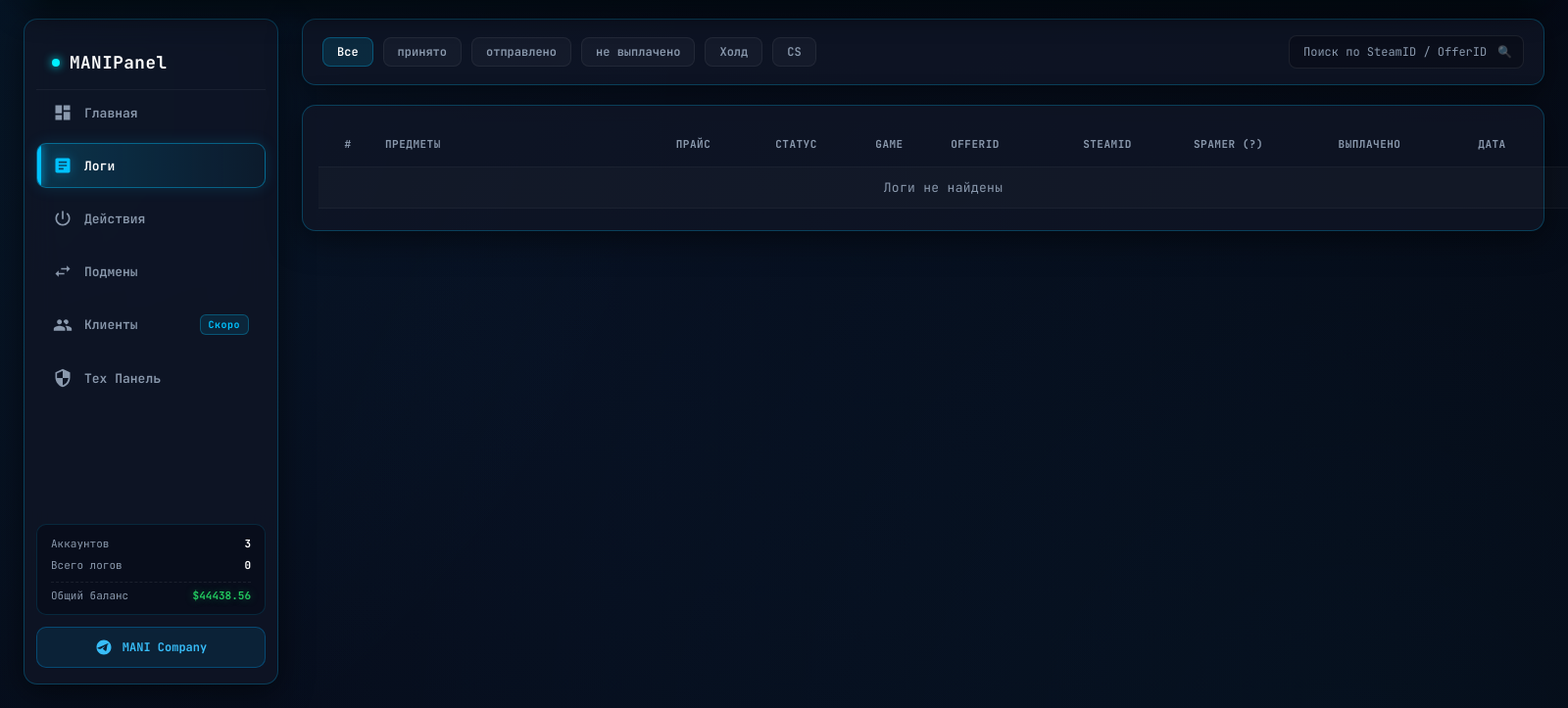
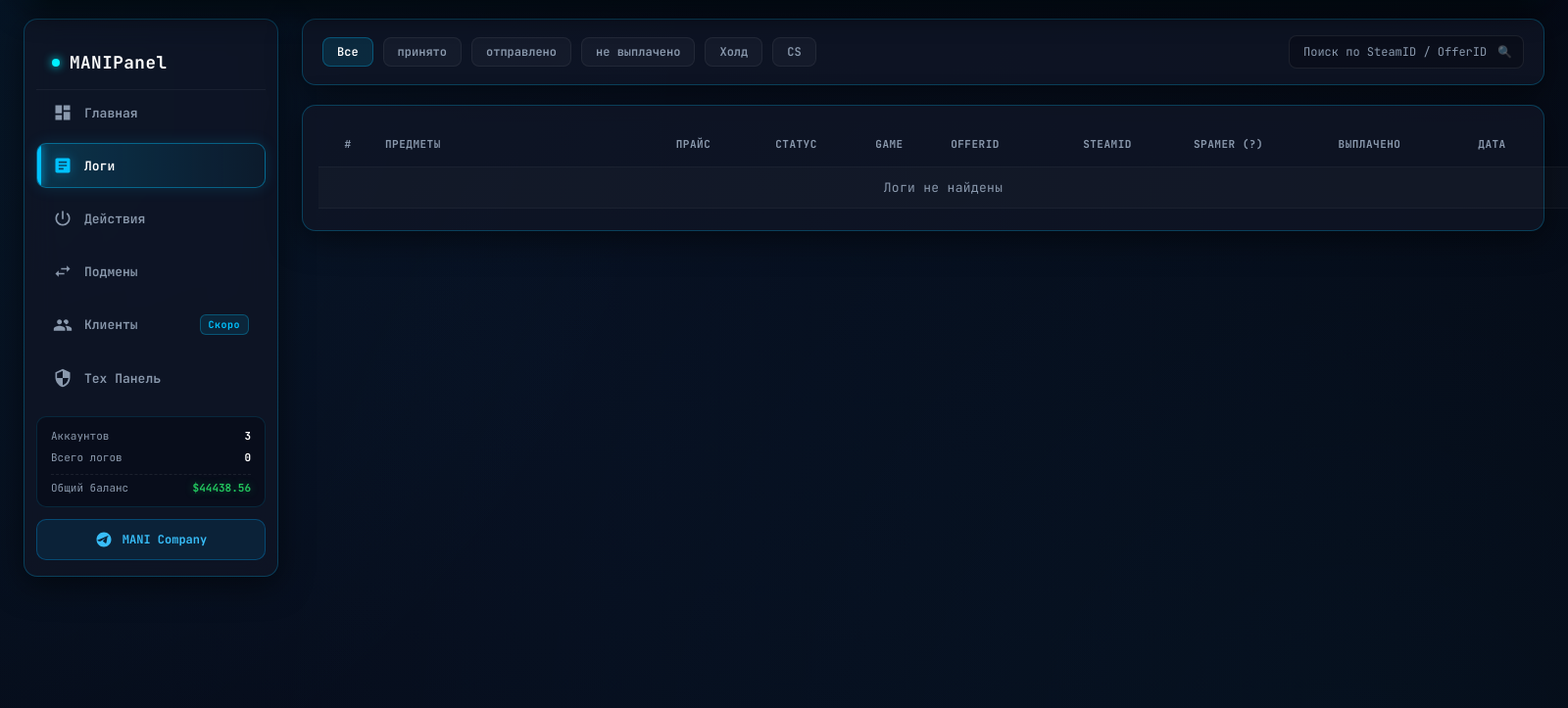
Before and after one commit to Sunsstylee/MANIPanel, a Flask app: page /logs in a window 1600 px wide. Shown: the part 77-800 px from the top of the page at 98% size. Run offline with Flask 3, Linux system fonts and the light colour scheme; the visitor is signed in with stand-in values (Sample User, id 1).

Commit message:
Add files via upload

```diff
--- a/static/css/pages/replacements.css
+++ b/static/css/pages/replacements.css
@@ -13,6 +13,7 @@
     border-radius: 12px;
     padding: 14px 16px;
     box-shadow: 0 10px 30px rgba(0, 0, 0, 0.85), 0 0 20px rgba(0, 194, 255, 0.05);
+    box-sizing: border-box;
 }
 
 /* Шапка таблицы */
@@ -99,7 +100,7 @@
 }
 
 .replacements-table th {
-    background: rgba(7, 9, 19, 0.6);
+    background: rgba(7, 9, 19, 0.8);
     color: #8b9bb4;
     padding: 8px 6px;
     font-weight: 600;
--- a/static/css/stylee.css
+++ b/static/css/stylee.css
@@ -313,7 +313,7 @@ body.has-denied-overlay {
     gap: 24px;
     padding: 20px 24px 24px 24px;
     width: 100%;
-    align-items: stretch;
+    align-items: flex-start; /* ИЗМЕНЕНО: выравнивание по верху для корректного фикса сайдбара */
 }
 
 .sidebar {
@@ -325,10 +325,10 @@ body.has-denied-overlay {
     justify-content: space-between;
     position: sticky;
     top: 96px;
-    height: calc(100vh - 120px);
     max-height: calc(100vh - 120px);
     overflow-y: auto;
     box-sizing: border-box;
+    align-self: flex-start; /* ИЗМЕНЕНО: гарантирует фиксацию сайдбара на длинных страницах */
 }
 
 .sidebar-nav {
```
Also changed, not shown: templates/replacements/replacements.html (+2 -11 lines), instance/manipanel.db.
